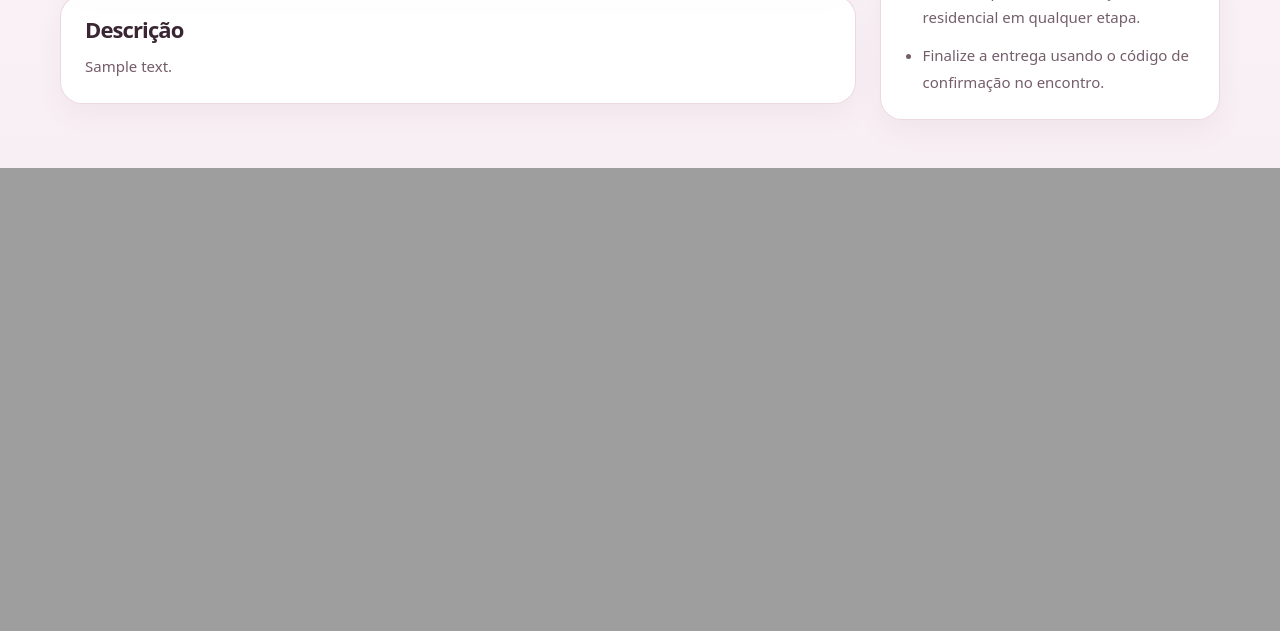
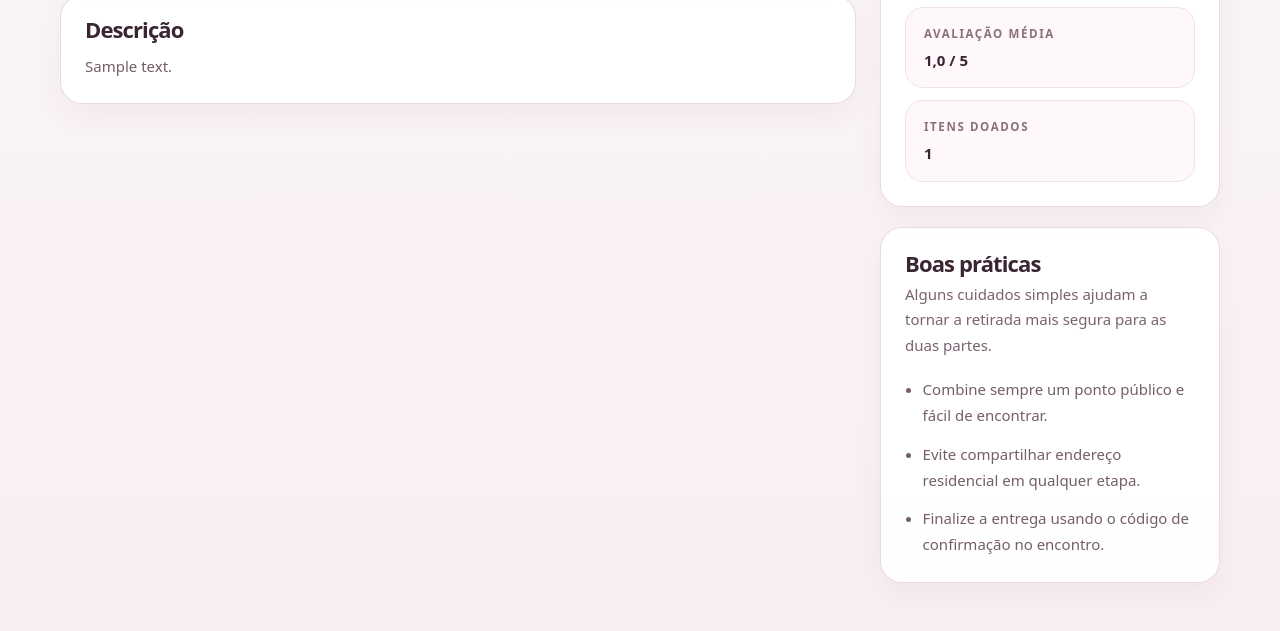
Before and after one commit to joaopfigo/reuse-web, a PHP site: page /itens/detalhe.php?id=1 in a window 1280 px wide. Shown: the part 908-1539 px from the top of the page. Before the commit the page ends 1076 px from the top, so only its background shows below. Run offline with PHP 8.4, Linux system fonts and the light colour scheme; the visitor is signed in with stand-in values (Sample User, id 1); data comes from the database, SQL or seed files in the repository; tables that the repository leaves empty hold one stand-in row (values such as "Sample post").

Commit message:
Atualiza site com alterações

```diff
--- a/app/repositories/UsuarioRepo.php
+++ b/app/repositories/UsuarioRepo.php
@@ -56,4 +56,30 @@
             ':cidade' => $cidade,
         ]);
     }
+
+    public static function resumoPublico(int $id): ?array
+    {
+        $stmt = db()->prepare(
+            'SELECT
+                u.id,
+                u.nome,
+                (
+                    SELECT ROUND(AVG(a.nota), 1)
+                    FROM avaliacoes a
+                    WHERE a.avaliada_id = u.id
+                ) AS avaliacao_media,
+                (
+                    SELECT COUNT(*)
+                    FROM itens i
+                    WHERE i.doadora_id = u.id
+                      AND i.status <> "cancelado"
+                ) AS itens_doados
+             FROM usuarios u
+             WHERE u.id = :id AND u.ativo = 1'
+        );
+        $stmt->execute([':id' => $id]);
+        $resumo = $stmt->fetch();
+
+        return $resumo ?: null;
+    }
 }
--- a/assets/css/experience.css
+++ b/assets/css/experience.css
@@ -387,6 +387,33 @@
   line-height: 1.75;
 }
 
+.donor-info-grid {
+  display: grid;
+  gap: 12px;
+}
+
+.donor-stat {
+  display: grid;
+  gap: 6px;
+  padding: 16px 18px;
+  border-radius: 18px;
+  background: #fff8fb;
+  border: 1px solid #f0e2e8;
+}
+
+.donor-stat-label {
+  font-size: 0.72rem;
+  font-weight: 800;
+  letter-spacing: 0.14em;
+  text-transform: uppercase;
+  color: #8a707d;
+}
+
+.donor-stat-value {
+  color: #3a2632;
+  line-height: 1.5;
+}
+
 .form-main .surface-panel,
 .form-side .surface-panel {
   gap: 20px;
--- a/itens/detalhe.php
+++ b/itens/detalhe.php
@@ -2,9 +2,11 @@
 require_once __DIR__ . '/../app/helpers/auth.php';
 require_once __DIR__ . '/../app/helpers/layout.php';
 require_once __DIR__ . '/../app/repositories/ItemRepo.php';
+require_once __DIR__ . '/../app/repositories/UsuarioRepo.php';
 
 $usuario = exigir_login();
 $item = ItemRepo::buscarPorId((int) ($_GET['id'] ?? 0));
+$doadoraResumo = $item ? UsuarioRepo::resumoPublico((int) $item['doadora_id']) : null;
 ?>
 <!DOCTYPE html>
 <html lang="pt-BR">
@@ -55,7 +57,7 @@
                     <section class="surface-panel">
                         <div class="section-header">
                             <h2>Resumo do item</h2>
-                            <p>Veja rapidamente a categoria, condição e os pontos necessários para reservar.</p>
+                            <p>Veja rapidamente a categoria, a condição e os pontos necessários para reservar.</p>
                         </div>
 
                         <div class="pill-row">
@@ -84,6 +86,36 @@
 
                     <section class="surface-panel">
                         <div class="section-header">
+                            <h2>Informações da doadora</h2>
+                            <p>Um resumo rápido sobre quem publicou este item dentro da rede.</p>
+                        </div>
+
+                        <div class="donor-info-grid">
+                            <div class="donor-stat">
+                                <span class="donor-stat-label">Nome</span>
+                                <strong class="donor-stat-value"><?= e($doadoraResumo['nome'] ?? $item['doadora']) ?></strong>
+                            </div>
+
+                            <div class="donor-stat">
+                                <span class="donor-stat-label">Avaliação média</span>
+                                <strong class="donor-stat-value">
+                                    <?php if (!empty($doadoraResumo['avaliacao_media'])): ?>
+                                        <?= number_format((float) $doadoraResumo['avaliacao_media'], 1, ',', '.') ?> / 5
+                                    <?php else: ?>
+                                        Ainda sem avaliações
+                                    <?php endif; ?>
+                                </strong>
+                            </div>
+
+                            <div class="donor-stat">
+                                <span class="donor-stat-label">Itens doados</span>
+                                <strong class="donor-stat-value"><?= (int) ($doadoraResumo['itens_doados'] ?? 0) ?></strong>
+                            </div>
+                        </div>
+                    </section>
+
+                    <section class="surface-panel">
+                        <div class="section-header">
                             <h2>Boas práticas</h2>
                             <p>Alguns cuidados simples ajudam a tornar a retirada mais segura para as duas partes.</p>
                         </div>
```
